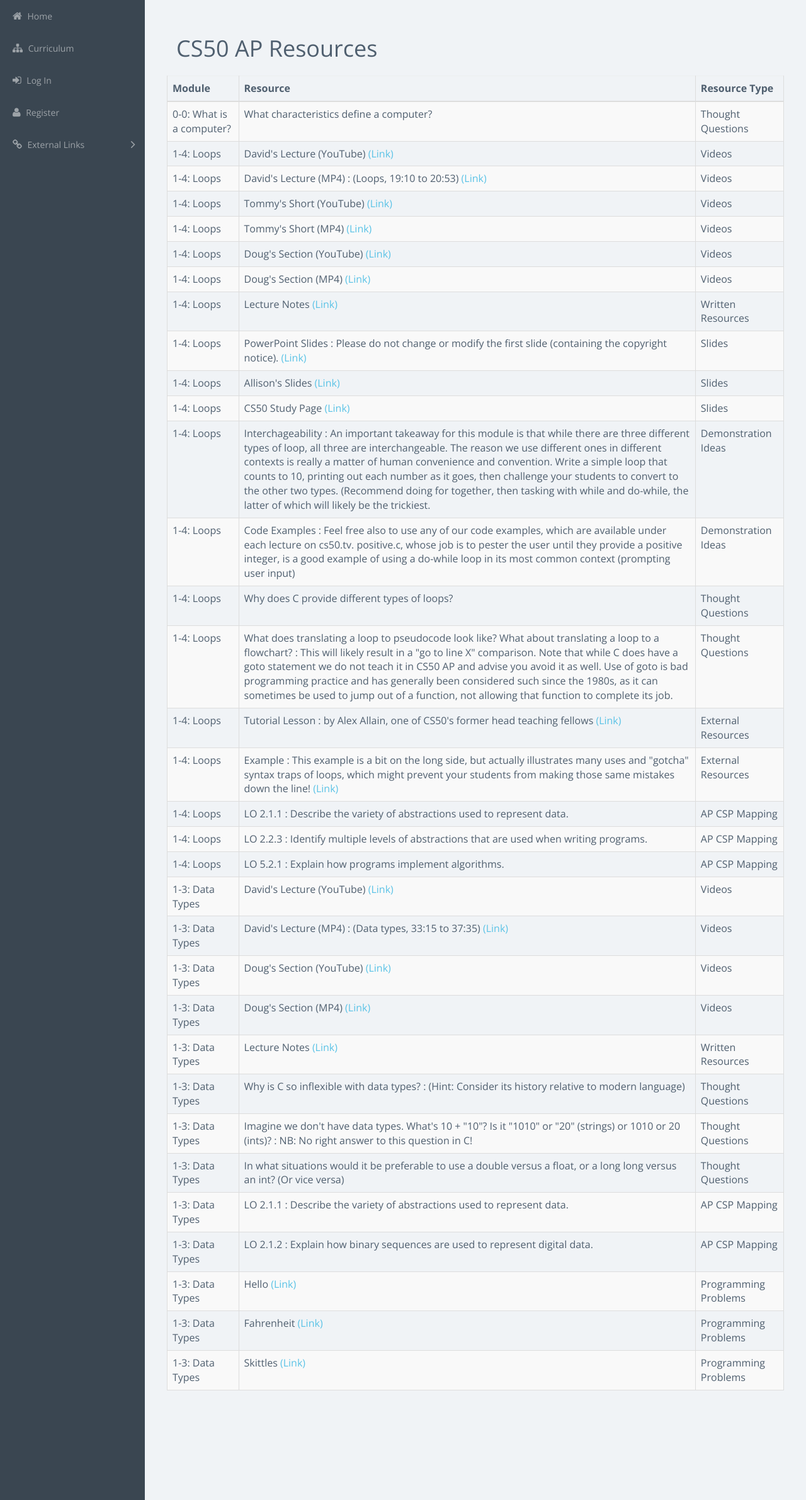
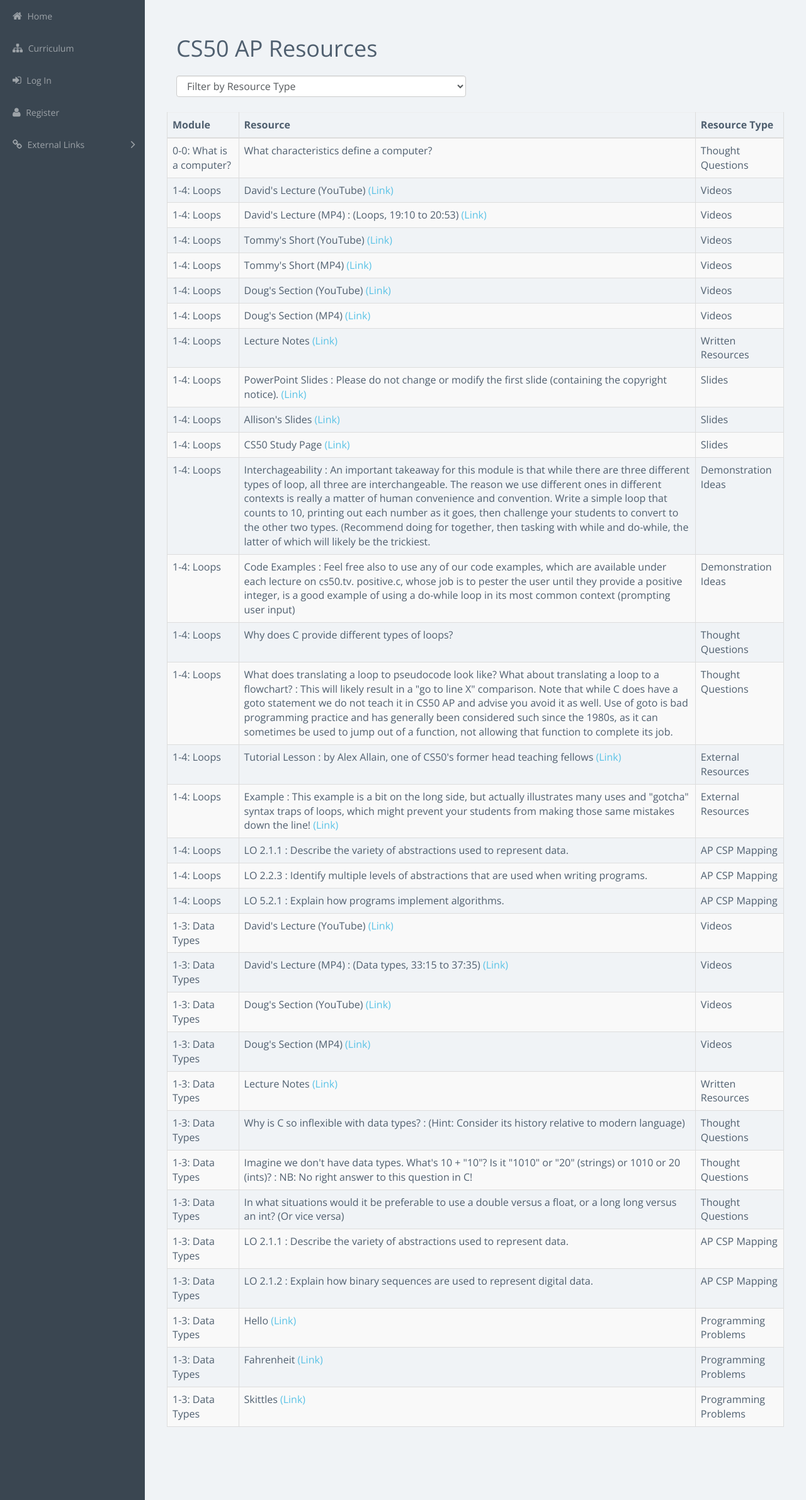
Before and after one commit to HakunaAndMatata/ap-portal50, a Django app: page /resources/ in a window 1280 px wide. Shown: the part 70-2452 px from the top of the page at 63% size. Run offline with Django 3.2, Linux system fonts and the light colour scheme; data comes from the database, SQL or seed files in the repository; both versions use the stored data as it was after the commit; parts of the project's set-up code (start-up, migrations or seed data) failed here and were passed over; some libraries are stand-ins or nearby versions.

Commit message:
added resource filter on resource page

```diff
--- a/curriculum/templates/curriculum/resources.html
+++ b/curriculum/templates/curriculum/resources.html
@@ -2,6 +2,20 @@
 
 {% block body %}
 <p class="headline">CS50 AP Resources</p>
+
+<div class="row">
+   <div class="col-md-6">
+    <select id="rtype-selector" class="form-control">
+       <option value="" disabled selected>Filter by Resource Type</option>
+       <option value="">Show All</option>
+        {% for rtype in rtypes %}
+        <option value="{{ rtype.name }}">{{ rtype.name }}</option>
+        {% endfor %}
+    </select>
+    <br />
+    </div>
+    <div class="col-md-6"></div>
+</div>
 
 <div class="row">
    <div class="dt_wrapper">
@@ -36,9 +50,8 @@
 {% block script %}
 <script>
 $(document).ready(function() {
-    console.log('test');
     $('#navbar-resources').addClass('active');
-    $('#resource-table').DataTable({
+    table = $('#resource-table').DataTable({
                 responsive: true,
                 "iDisplayLength": 10,
             	"language": {
@@ -58,6 +71,15 @@ $(document).ready(function() {
                 ]
             }
         });
+
+    $('#rtype-selector').on('keyup change', function() {
+       column = table.column(2);
+        if (column.search() !== $('#rtype-selector').val()) {
+            column.search($('#rtype-selector').val()).draw();
+        }
+    });
 });
+
+
 </script>
 {% endblock %}
--- a/curriculum/views.py
+++ b/curriculum/views.py
@@ -211,4 +211,5 @@ def curriculum_page_module(request,chapter,slug):
 
 def resources(request):
     resources = Resource.objects.all()
-    return render(request, 'curriculum/resources.html', {'user':request.user, 'resources': resources})
+    rtypes = ResourceType.objects.all()
+    return render(request, 'curriculum/resources.html', {'user':request.user, 'resources': resources, 'rtypes':rtypes})
```
Also changed, not shown: curriculum/helpers.py (line endings or trailing spaces), db.sqlite3, 2 other files.
